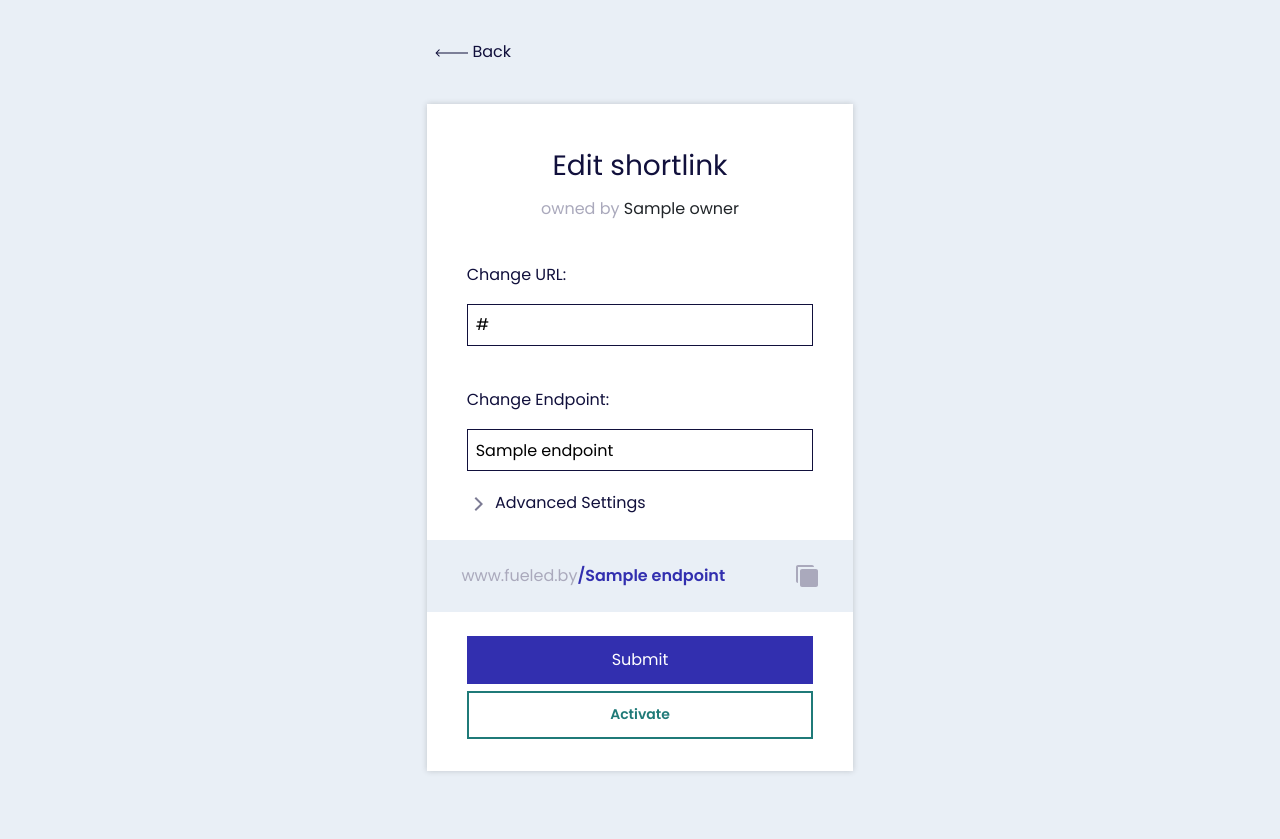
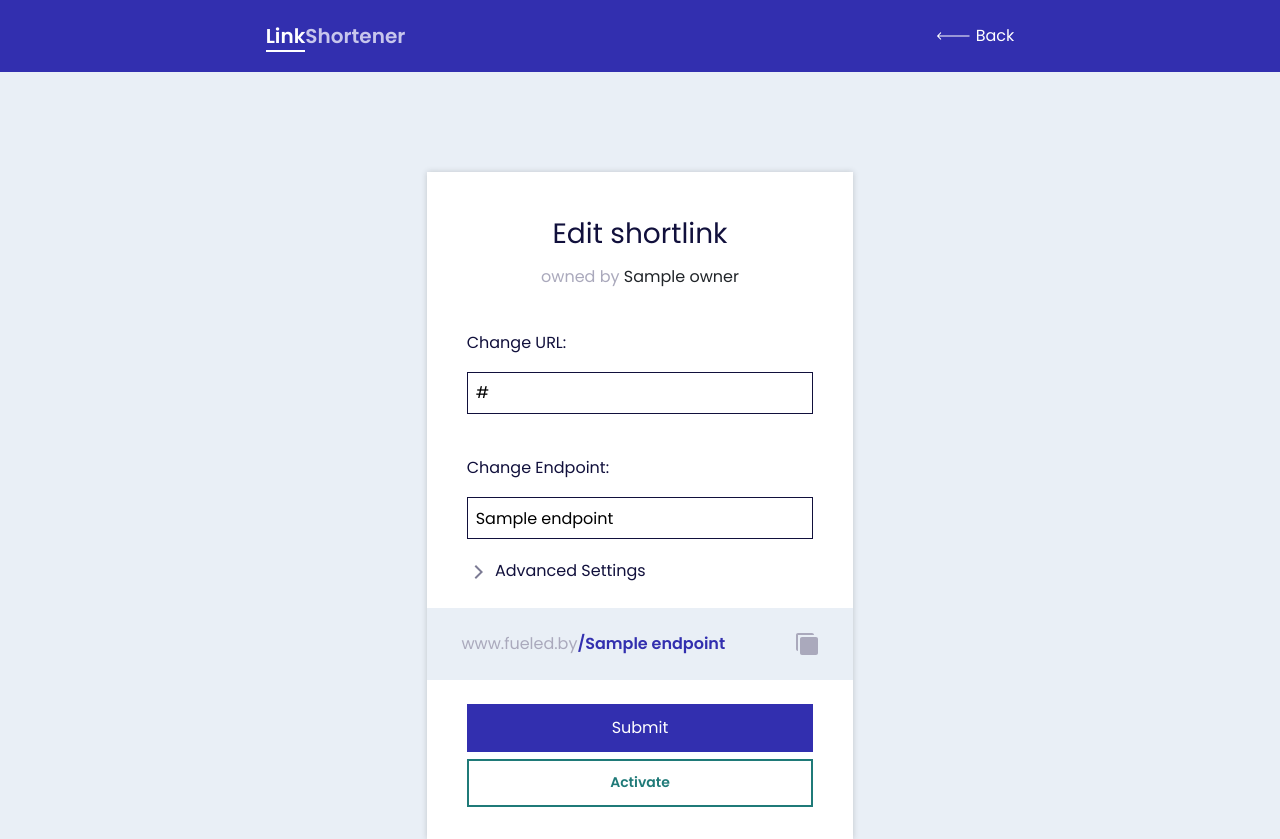
Before and after one commit to Applifting/link-shortener, a Python web app: template link_shortener/templates/edit_form.html in a window 1280 px wide. Before the commit the page ends 773 px from the top, so only its background shows below. Run offline with Jinja, Linux system fonts and the light colour scheme; the template is opened without the code that fills it: most values are stand-ins (such as "Sample title", 1, 10 or a date in 2020); form fields are guessed from the names that the template uses; some libraries are stand-ins or nearby versions.

Commit message:
newDesign

```diff
--- a/link_shortener/templates/create_form.html
+++ b/link_shortener/templates/create_form.html
@@ -3,7 +3,6 @@
     <a class="backBtn" href="/links/all">
       <img src="/links/icons/arrow.svg" alt="" /> Back</a
     >
-
     <form class="form" action="" method="POST">
       <h1>Create shortlink</h1>
       {{ '<br />'.join(form.csrf_token.errors) }} {{ form.csrf_token }} {{ '<br />'.join(form.endpoint.errors)
@@ -86,3 +85,4 @@
     </form>
   </div>
   {% endblock %}
+</div>
--- a/link_shortener/templates/edit_form.html
+++ b/link_shortener/templates/edit_form.html
@@ -1,8 +1,19 @@
 {% extends 'base.html' %} {% block content %}
+<div class="quick_shortlink">
+  <div>
+    <span class="link_logo">Link</span
+    ><!-- ss --><span class="shortener_logo">Shortener</span>
+  </div>
+
+  <div>
+    <a class="backBtn" href="/links/all">
+      <img class="arrow_icon" src="/links/icons/back_arrow.svg" alt="" />
+      Back</a
+    >
+  </div>
+</div>
+
 <div id="popEdit"></div>
-<a class="backBtn" href="/links/all">
-  <img src="/links/icons/arrow.svg" alt="" /> Back</a
->
 <div class="editAndCreate">
   <form class="form" action="#" method="POST">
     <h1>Edit shortlink</h1>
--- a/static/css/common.css
+++ b/static/css/common.css
@@ -101,14 +101,12 @@
   transition: transform 0.3s linear;
 }
 .backBtn {
-  display: block;
-  margin: 2.5rem 0;
-  margin-left: 34%;
-  color: var(--primary-black);
+  display: flex;
+  color: white;
   text-decoration: none;
 }
 .backBtn:hover {
-  color: black;
+  color: white;
 }
 .fueled {
   color: var(--primary-grey);
@@ -174,3 +172,9 @@ a:hover {
   margin-top: 20px;
   margin-bottom: 0;
 }
+.back_btn {
+  color: white;
+}
+.arrow_icon {
+  margin-right: 6px;
+}
--- a/static/css/password.css
+++ b/static/css/password.css
@@ -81,3 +81,6 @@
   color: var(--primary-grey);
   font-weight: bold;
 }
+.editAndCreate {
+  margin-top: 100px;
+}
```
Also changed, not shown: static/icons/back_arrow.svg (added). Lines whose indentation alone changed are shown as unchanged.
